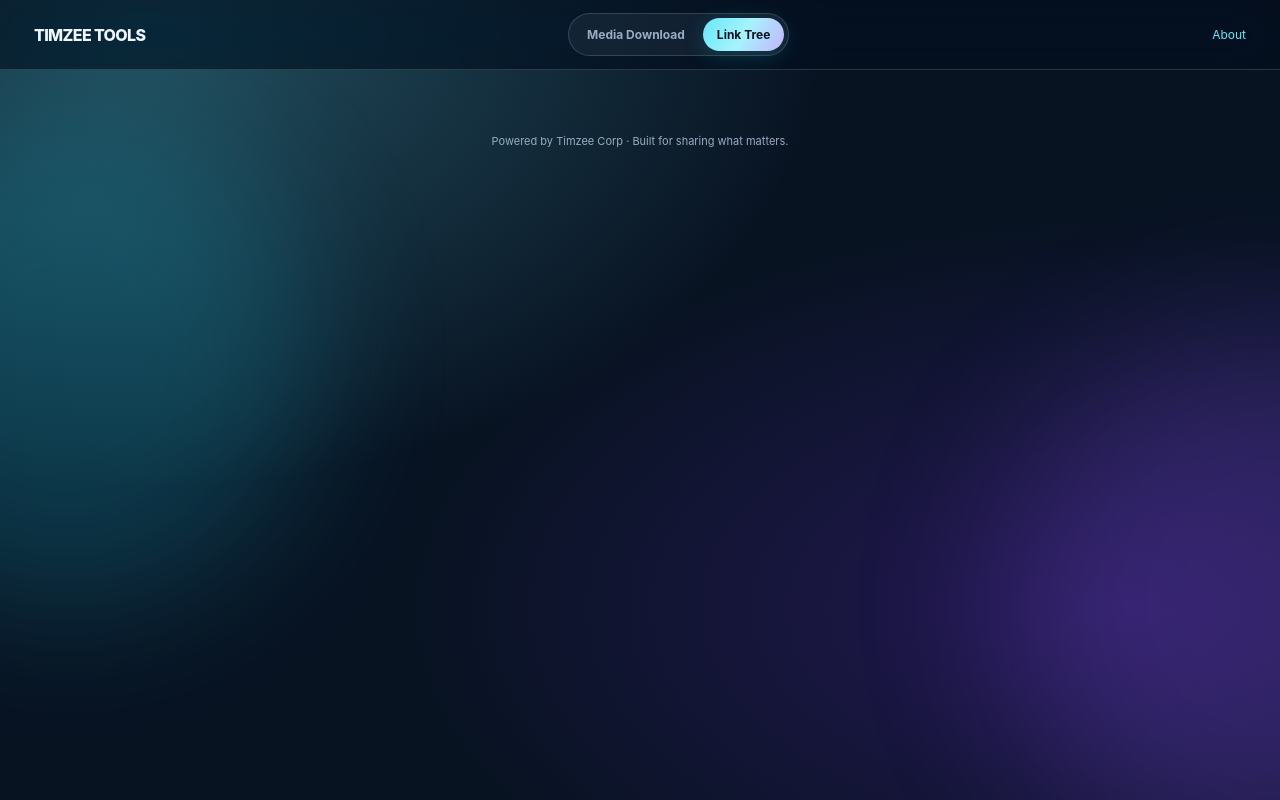
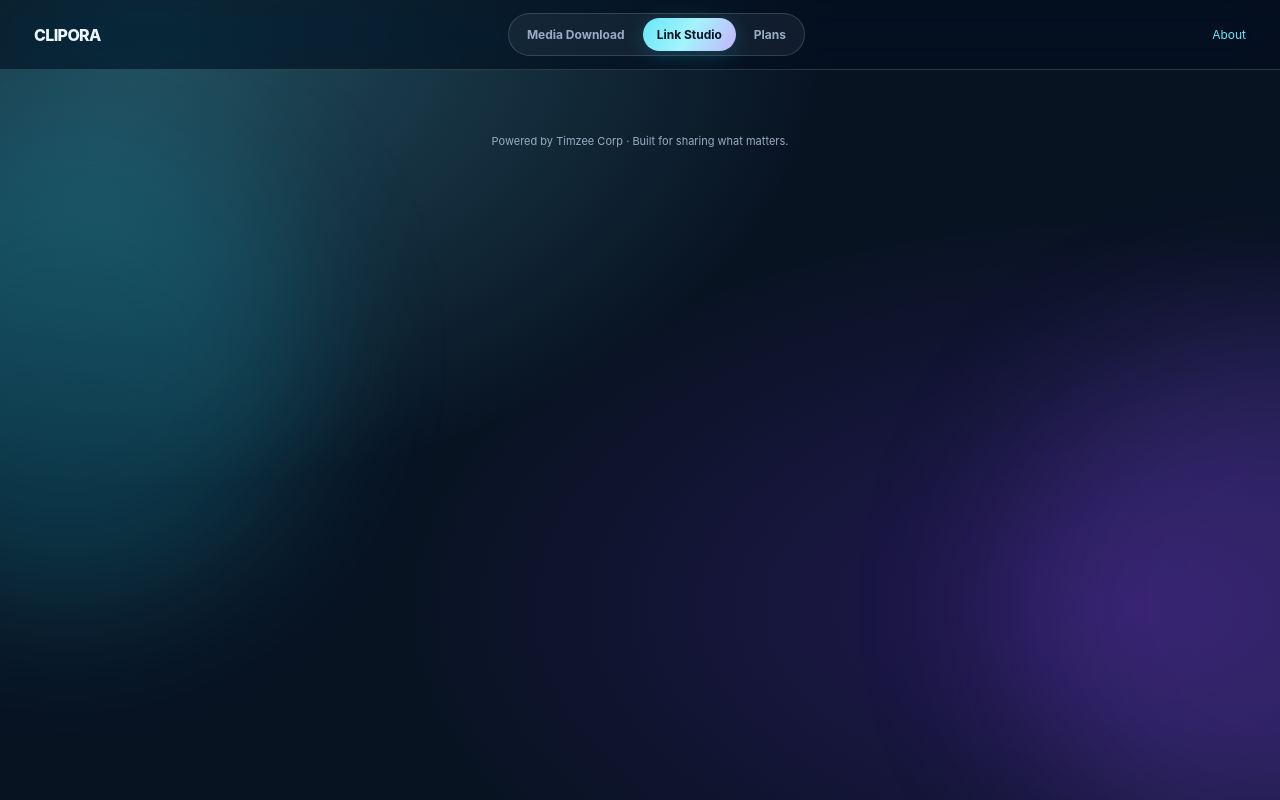
Before and after one commit to Timzee00/Media-downloader, a website: page downloader/public/linktree.html in a window 1280 px wide. Drawn offline with Linux system fonts and the light colour scheme.

Commit message:
Add direct access to Clipora plans from creator studio

```diff
--- a/downloader/public/linktree.html
+++ b/downloader/public/linktree.html
@@ -37,7 +37,7 @@ body{background:radial-gradient(ellipse at 12% 4%,color-mix(in srgb,var(--accent
 </style>
 </head>
 <body>
-<header><div class="brand">TIMZEE TOOLS</div><nav class="switch" aria-label="Main navigation"><a href="/">Media Download</a><a class="active" href="/linktree" aria-current="page">Link Tree</a></nav><a href="/about" style="color:var(--cyan);font-size:12px;text-decoration:none">About</a></header>
+<header><div class="brand">CLIPORA</div><nav class="switch" aria-label="Main navigation"><a href="/">Media Download</a><a class="active" href="/linktree" aria-current="page">Link Studio</a><a href="/plans">Plans</a></nav><a href="/about" style="color:var(--cyan);font-size:12px;text-decoration:none">About</a></header>
 <main>
 <section id="authPanel" class="glass panel hidden">
 <div class="intro"><div><div class="eyebrow">Your digital identity</div><h1>One link. Your world.</h1><p>Create a clean profile and share all your important links from one beautiful page.</p></div><span class="pill">Liquid glass</span></div>
```
